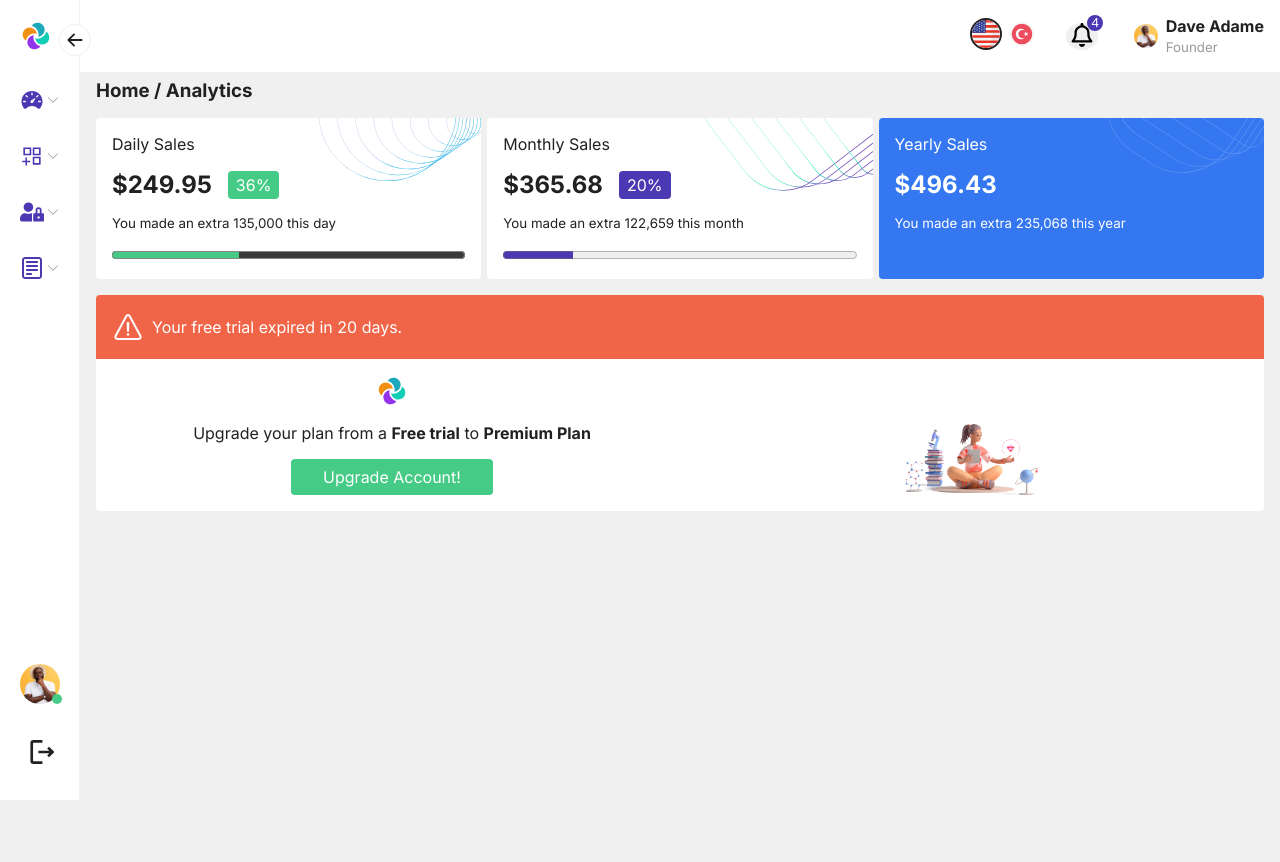
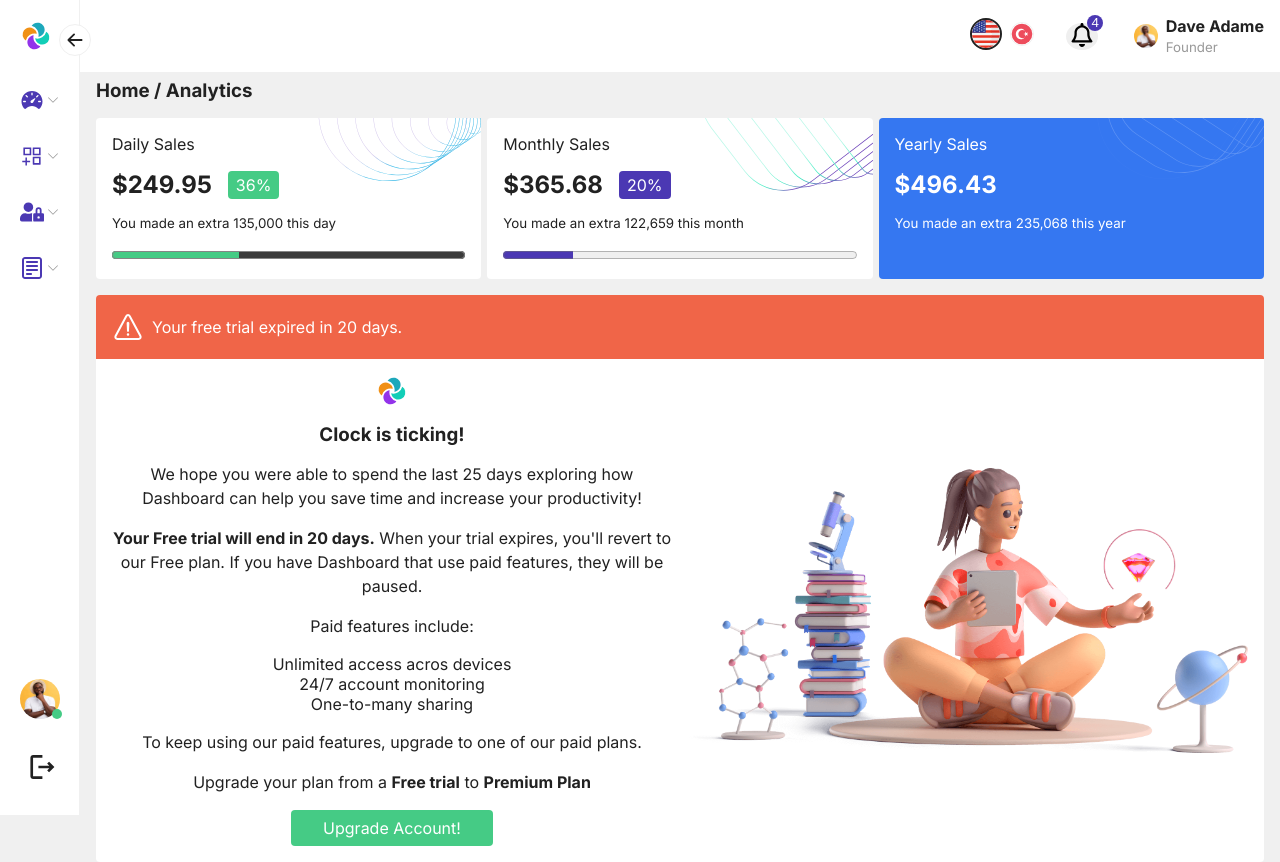
Before and after one commit to OzgeCetin43/ModernDashboard, a React (Vite) app: page / in a window 1280 px wide. Before the commit the page ends 800 px from the top, so only its background shows below. Built offline with nearby package versions, Linux system fonts and the light colour scheme.

Commit message:
trial expires component was changed

```diff
--- a/src/components/TrialExpired/TrialExpired.css
+++ b/src/components/TrialExpired/TrialExpired.css
@@ -33,12 +33,13 @@
   display: flex;
   flex-direction: column;
   align-items: center;
-  justify-content: flex-end;
+  justify-content: center;
+  text-align: center;
   gap: 1rem;
 }
 
 .trial-expaired-content-right img {
-  width: 25%;
+  width: 100%;
 }
 
 .trial-expaired-content-left a {
@@ -50,6 +51,14 @@
   cursor: pointer;
 }
 
+.trial-expaired-content-left p {
+  line-height: 1.5;
+}
+
+.trial-expaired-content-left ul {
+  list-style: none;
+}
+
 @media (max-width: 920px) {
   .trial-expired-container-content {
     flex-direction: column;
--- a/src/components/TrialExpired/index.tsx
+++ b/src/components/TrialExpired/index.tsx
@@ -17,6 +17,25 @@ export const TrialExpired: React.FC = () => {
       <div className="trial-expired-container-content">
         <div className="trial-expaired-content-left">
           <img src={logo} alt="logo" />
+          <h3>Clock is ticking!</h3>
+          <p>
+            We hope you were able to spend the last 25 days exploring how
+            Dashboard can help you save time and increase your productivity!
+          </p>
+          <p>
+            <b>Your Free trial will end in 20 days.</b> When your trial expires,
+            you'll revert to our Free plan. If you have Dashboard that use paid
+            features, they will be paused.
+          </p>
+          <p>Paid features include:</p>
+          <ul>
+            <li>Unlimited access acros devices</li>
+            <li>24/7 account monitoring</li>
+            <li>One-to-many sharing</li>
+          </ul>
+          <p>
+            To keep using our paid features, upgrade to one of our paid plans.
+          </p>
           <p>
             Upgrade your plan from a <b>Free trial</b> to <b>Premium Plan</b>
           </p>
```
